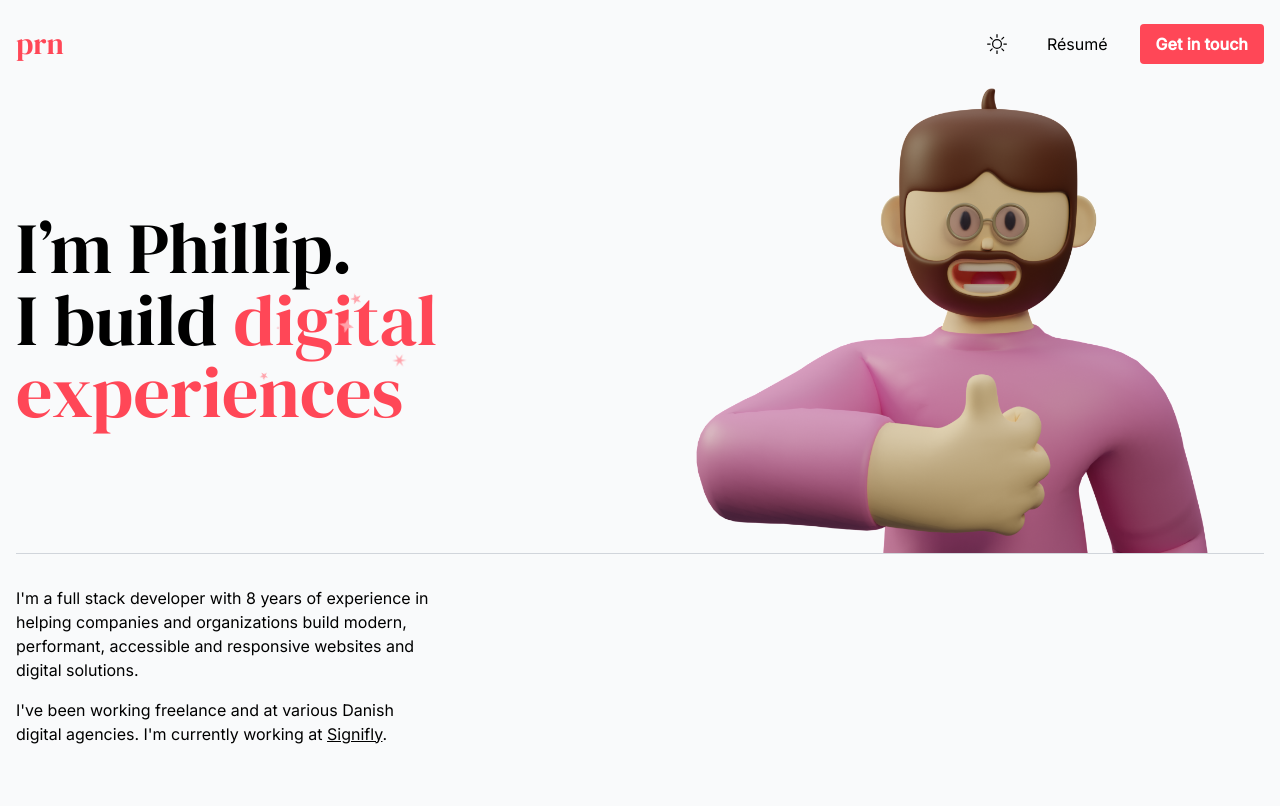
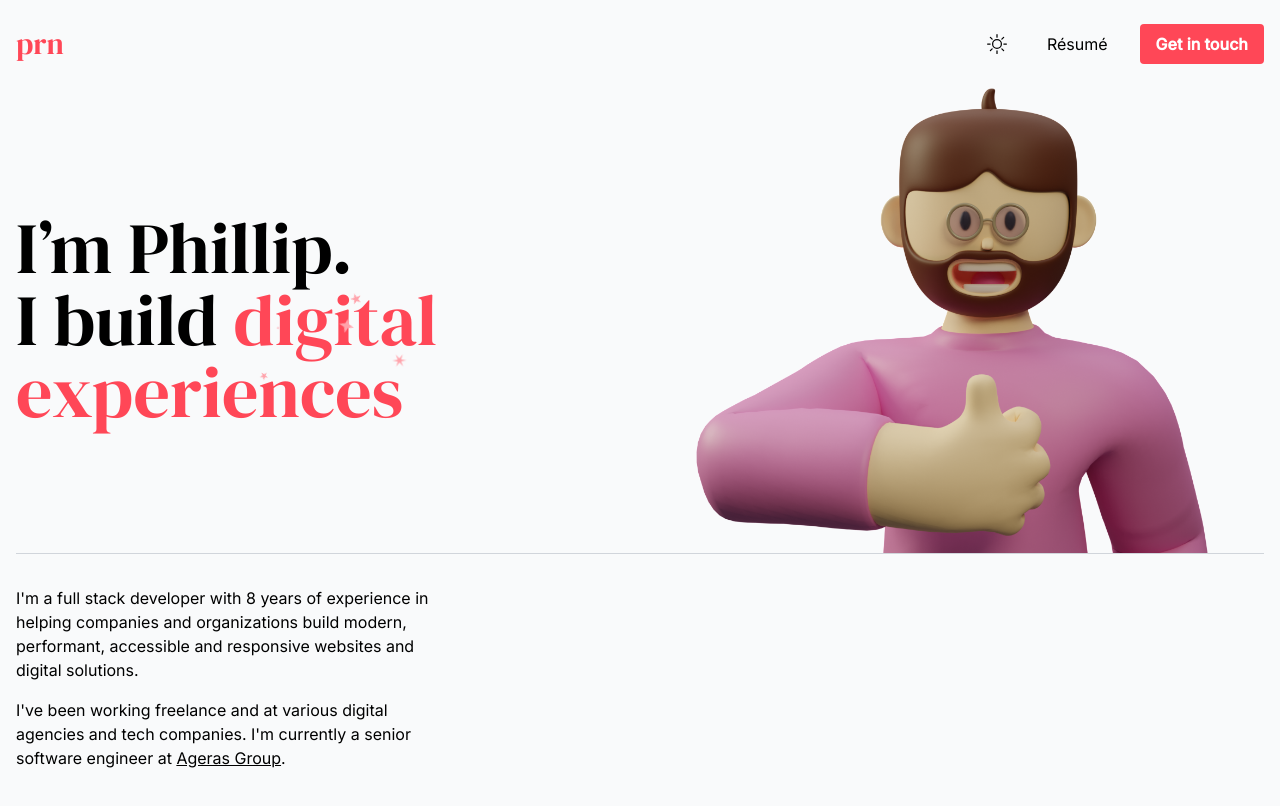
Before and after one commit to praffn/prn.dk, a Next.js app: page / in a window 1280 px wide. Shown: the top 806 px of the page. Built offline with nearby package versions, Linux system fonts and the light colour scheme.

Commit message:
feat: update frontpage

```diff
--- a/pages/index.tsx
+++ b/pages/index.tsx
@@ -50,10 +50,14 @@ export default function Home() {
             responsive websites and digital solutions.
           </p>
           <p>
-            I've been working freelance and at various Danish digital agencies.
-            I'm currently working at{" "}
-            <a href="https://signifly.com" className="underline">
-              Signifly
+            I've been working freelance and at various digital agencies and tech
+            companies. I'm currently a senior software engineer at{" "}
+            <a
+              href="https://ageras.group/"
+              className="underline"
+              rel="nofollow"
+            >
+              Ageras Group
             </a>
             .
           </p>
```
